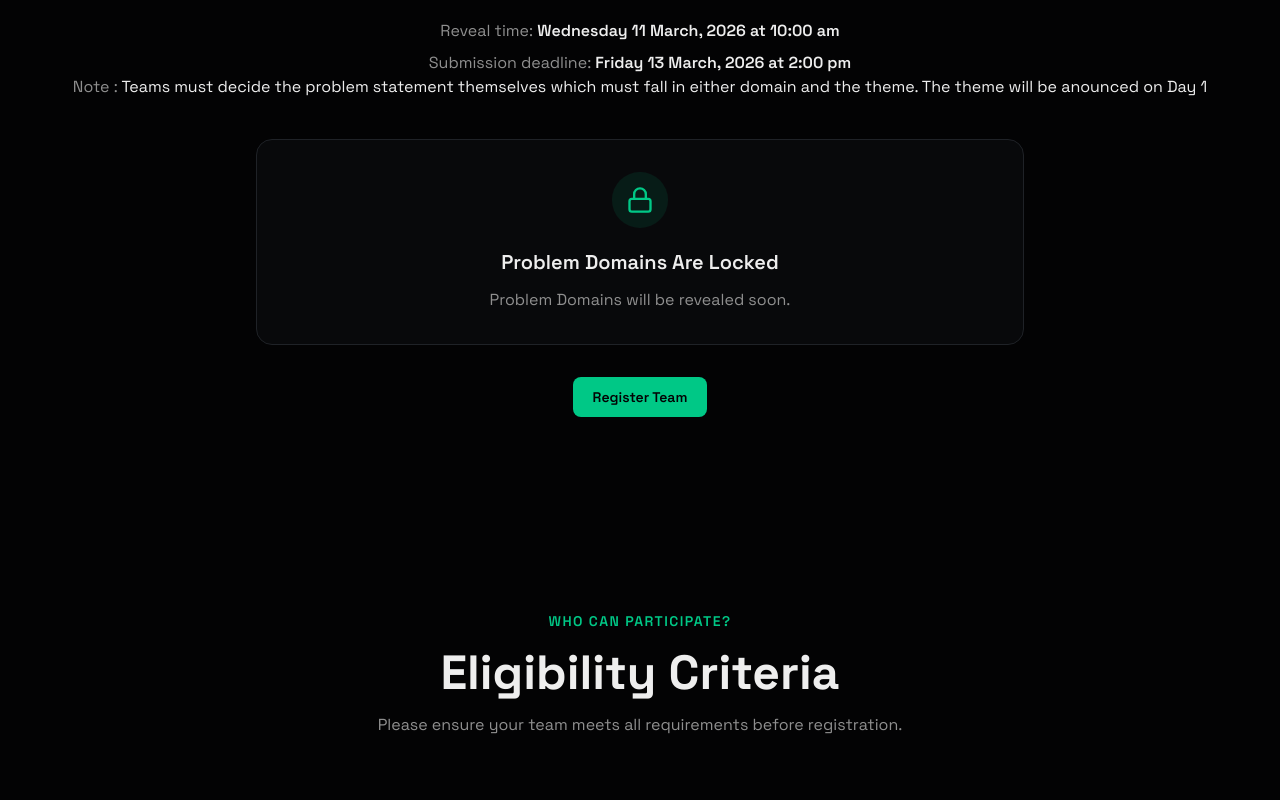
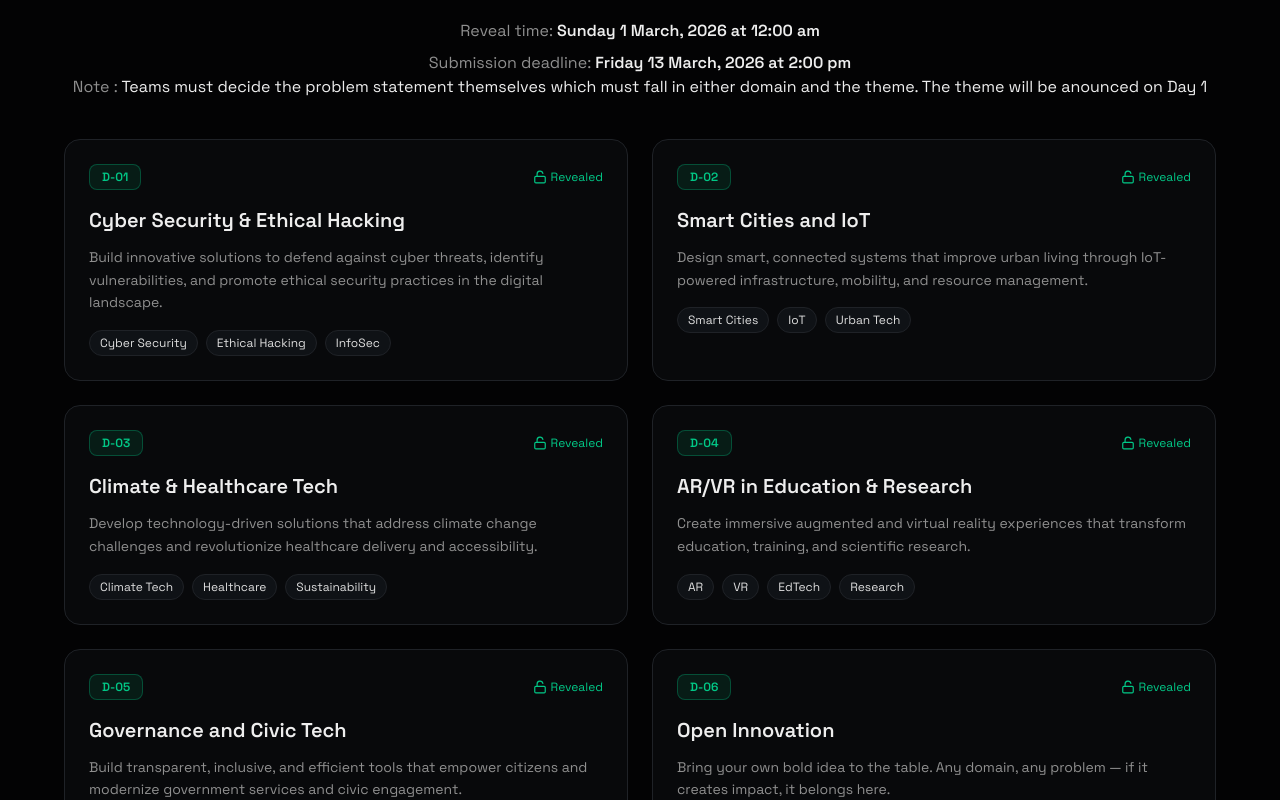
Before and after one commit to jlug-jec/jlug-hackathon-platform, a Next.js app: page / in a window 1280 px wide. Shown: the part 5320-6120 px from the top of the page. Built offline with nearby package versions, Linux system fonts and the light colour scheme.

Commit message:
Show problem domains now and add Smart Utility Automation

```diff
--- a/app/page.tsx
+++ b/app/page.tsx
@@ -9,6 +9,8 @@ import { Footer } from "@/components/footer"
 import { PrizesSection } from "@/components/prizes-section"
 import { RegistrationStepsSection } from "@/components/registration-steps-section"
 import { ProblemStatementsSection } from "@/components/problem-statements-section"
+
+export const dynamic = "force-dynamic"
 
 export default function Home() {
   return (
--- a/data/problem-statements.json
+++ b/data/problem-statements.json
@@ -1,18 +1,51 @@
 {
   "title": "CodeKumbh 2.0 Problem Domains",
   "timezone": "Asia/Kolkata",
-  "revealAt": "2026-03-11T10:00:00+05:30",
+  "revealAt": "2026-03-01T00:00:00+05:30",
   "submissionStartsAt": "2026-03-12T16:00:00+05:30",
   "submissionDeadline": "2026-03-13T14:00:00+05:30",
   "items": [
     {
-      "id": "PS-01",
-      "title": "To Be Revealed",
-      "description": "Replace this entry with your real problem statement before reveal date.",
-      "tags": [
-        "TBD"
-      ],
-      "sponsor": "CodeKumbh"
+      "id": "D-01",
+      "title": "Cyber Security & Ethical Hacking",
+      "description": "Build innovative solutions to defend against cyber threats, identify vulnerabilities, and promote ethical security practices in the digital landscape.",
+      "tags": ["Cyber Security", "Ethical Hacking", "InfoSec"]
+    },
+    {
+      "id": "D-02",
+      "title": "Smart Cities and IoT",
+      "description": "Design smart, connected systems that improve urban living through IoT-powered infrastructure, mobility, and resource management.",
+      "tags": ["Smart Cities", "IoT", "Urban Tech"]
+    },
+    {
+      "id": "D-03",
+      "title": "Climate & Healthcare Tech",
+      "description": "Develop technology-driven solutions that address climate change challenges and revolutionize healthcare delivery and accessibility.",
+      "tags": ["Climate Tech", "Healthcare", "Sustainability"]
+    },
+    {
+      "id": "D-04",
+      "title": "AR/VR in Education & Research",
+      "description": "Create immersive augmented and virtual reality experiences that transform education, training, and scientific research.",
+      "tags": ["AR", "VR", "EdTech", "Research"]
+    },
+    {
+      "id": "D-05",
+      "title": "Governance and Civic Tech",
+      "description": "Build transparent, inclusive, and efficient tools that empower citizens and modernize government services and civic engagement.",
+      "tags": ["Governance", "Civic Tech", "Public Services"]
+    },
+    {
+      "id": "D-06",
+      "title": "Open Innovation",
+      "description": "Bring your own bold idea to the table. Any domain, any problem — if it creates impact, it belongs here.",
+      "tags": ["Open Innovation", "Any Domain"]
+    },
+    {
+      "id": "D-07",
+      "title": "Smart Utility Automation",
+      "description": "Automate and optimize the management of utilities such as water, electricity, and gas through intelligent systems and data-driven decision making.",
+      "tags": ["Automation", "Utilities", "Smart Grid", "IoT"]
     }
   ]
 }
```
Also changed, not shown: 1 other file (tests, documents, lock files or other folders).
